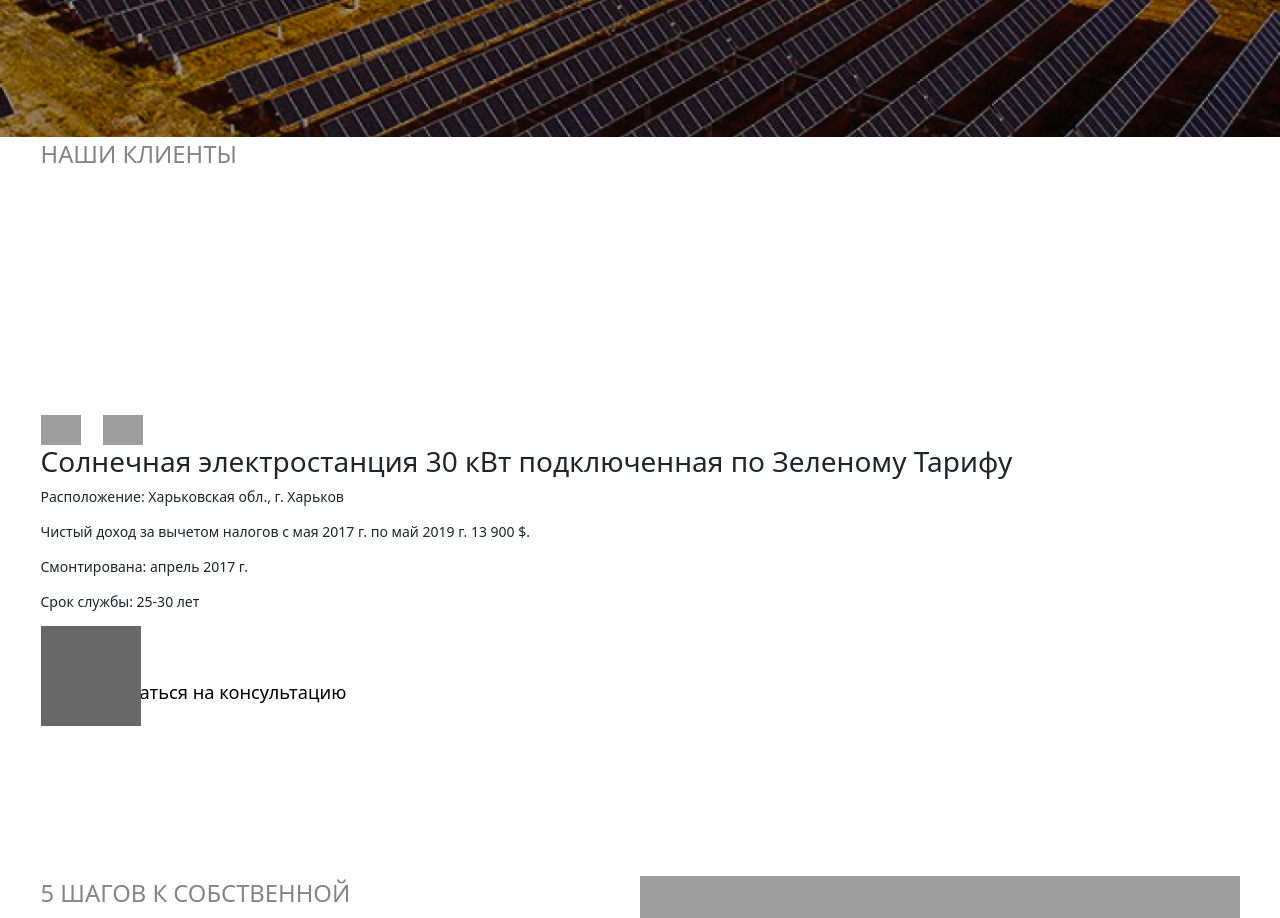
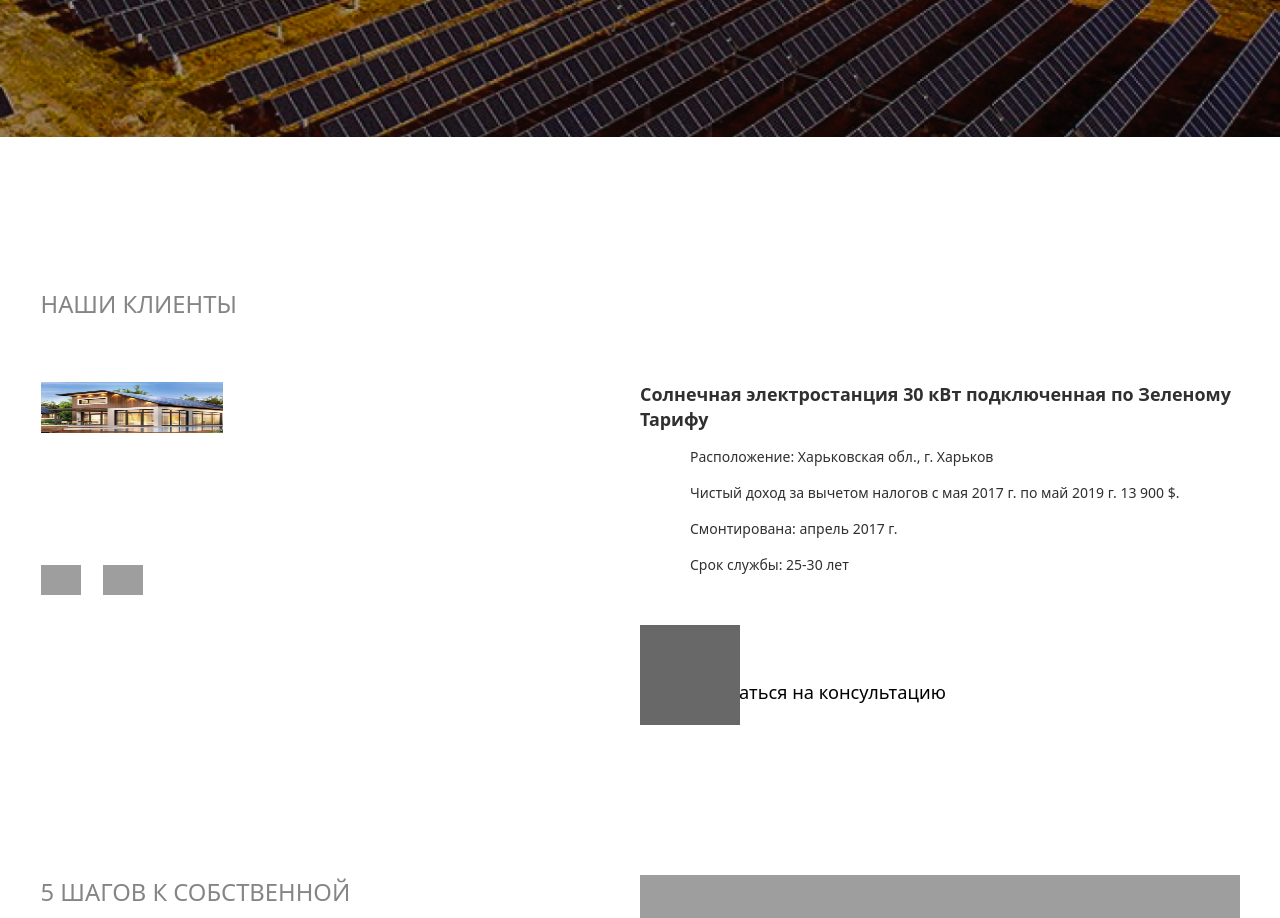
Before and after one commit to MariiaUdovytska/React-Solar, a React (Create React App) app in the folder react-solar/: page / in a window 1280 px wide. Shown: the part 3160-4078 px from the top of the page. Built offline with nearby package versions, Linux system fonts and the light colour scheme; grey boxes are pictures that could not be loaded.

Commit message:
add styles for right component Clients

```diff
--- a/react-solar/src/Clients.js
+++ b/react-solar/src/Clients.js
@@ -2,8 +2,8 @@ import React from 'react';
 import './css/clients.css';
 import './css/buttonBlack.css';
 import Carousel from './Carousel';
-// import SplashScreenBtn from './SplashScreenBtn';
 import Button from './Button';
+import clients1 from './img/clients/firstClients.jpg';
 
 class Clients extends React.Component {
 	constructor(props) {
@@ -14,19 +14,24 @@ class Clients extends React.Component {
 			<section className='clients'>
 				<div className='clients__body containerM'>
 					<div className='clients__title titleM'>НАШИ КЛИЕНТЫ</div>
-					<div className='clients__row'>
-						<Carousel>
-							<div></div>
-							<div></div>
-							<div></div>
-							<div></div>
-						</Carousel>
-						<div className='clients__right'>
-							<div className='clients__right-info'>
+					<div className='clients__body-row'>
+						<div className='clients__body-left'>
+							<Carousel>
+								<div>
+									<img width={182} height={51} src={clients1} alt="Clients1" />
+								</div>
+								<div></div>
+								<div></div>
+								<div></div>
+							</Carousel>
+						</div>
+
+						<div className='clients__body-right'>
+							<div className='clients__body-right-info'>
 								<h2>Солнечная электростанция 30 кВт подключенная по Зеленому Тарифу</h2>
-								<div className='clients__right-info-p'>
+								<div className='clients__body-right-info-p'>
 									<p>Расположение: Харьковская обл., г. Харьков</p>
-									<p>Чистый доход за вычетом налогов с мая 2017 г. по май 2019 г. 13 900 $.</p>
+									<p>Чистый доход за вычетом налогов с мая 2017 г. по май 2019 г. 13&nbsp;900&nbsp;$.</p>
 									<p>Смонтирована: апрель 2017 г.</p>
 									<p>Срок службы: 25-30 лет</p>
 								</div>
--- a/react-solar/src/css/clients.css
+++ b/react-solar/src/css/clients.css
@@ -0,0 +1,48 @@
+.client{}
+.clients__body{
+	display: flex;
+	flex-direction: column;
+	margin-top: 150px;
+}
+.clients__title{}
+.clients__body-row{
+	display: flex;
+	flex-direction: row;
+}
+.clients__body-left{
+	flex: 1 1 50%;
+	padding-right: 89px;
+}
+.clients__body-right{
+	flex: 1 1 50%;
+}
+.clients__body-right-info{
+}
+.clients__body-right-info h2{
+	font-size: 1.28rem;
+	line-height: 24.52px;
+	font-weight: bold;
+	color: #303030;
+	margin-bottom: 15px;
+}
+
+.clients__body-right-info-p{
+	margin-bottom: 50px;
+}
+.clients__body-right-info-p p{
+	font-size: 1rem;
+	color: #303030;
+	margin-bottom: 15px;
+	margin-left: 50px;
+}
+
+@media (max-width: 1082px) {
+	.clients__body-left{
+		padding-right: 39px;
+	}
+}
+@media (max-width: 909px){
+	.clients__body{
+		margin-top: 90px;
+	}
+}
```
Also changed, not shown: react-solar/src/img/clients/firstClients.jpg (added).
